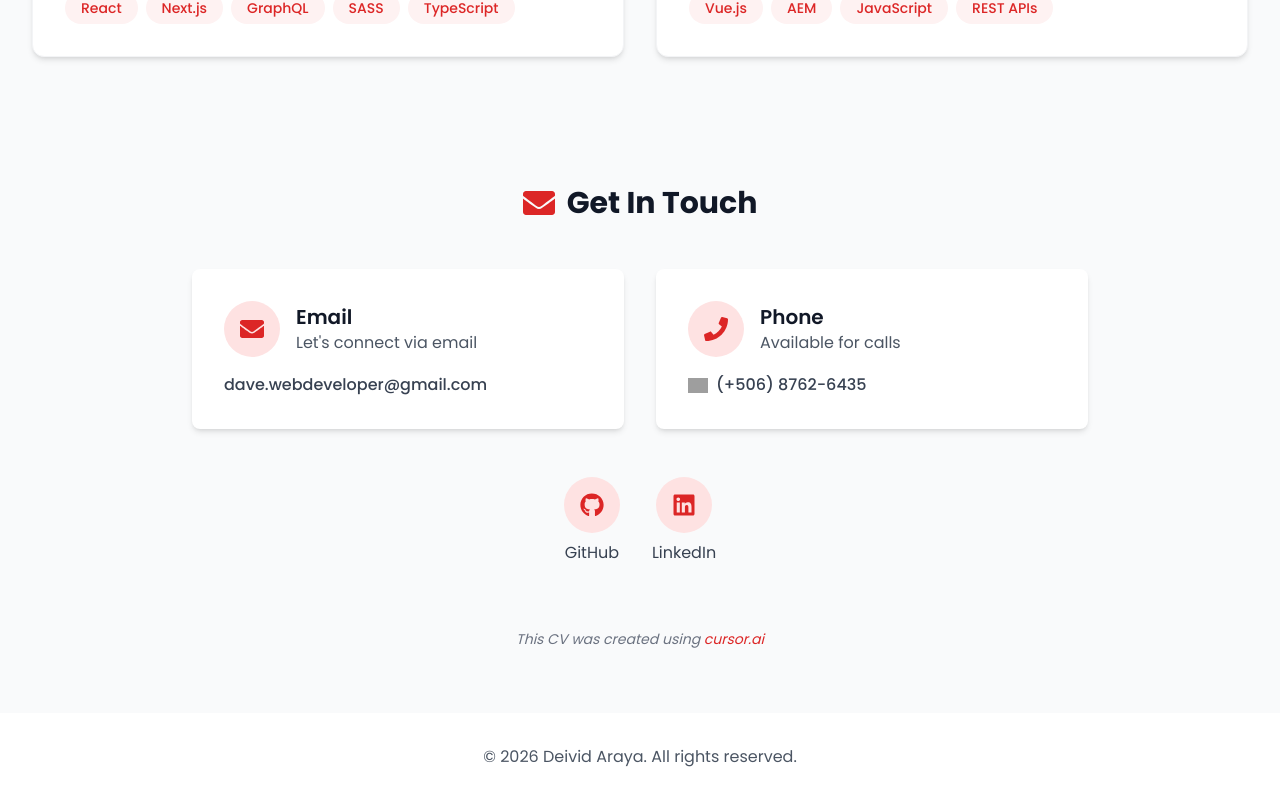
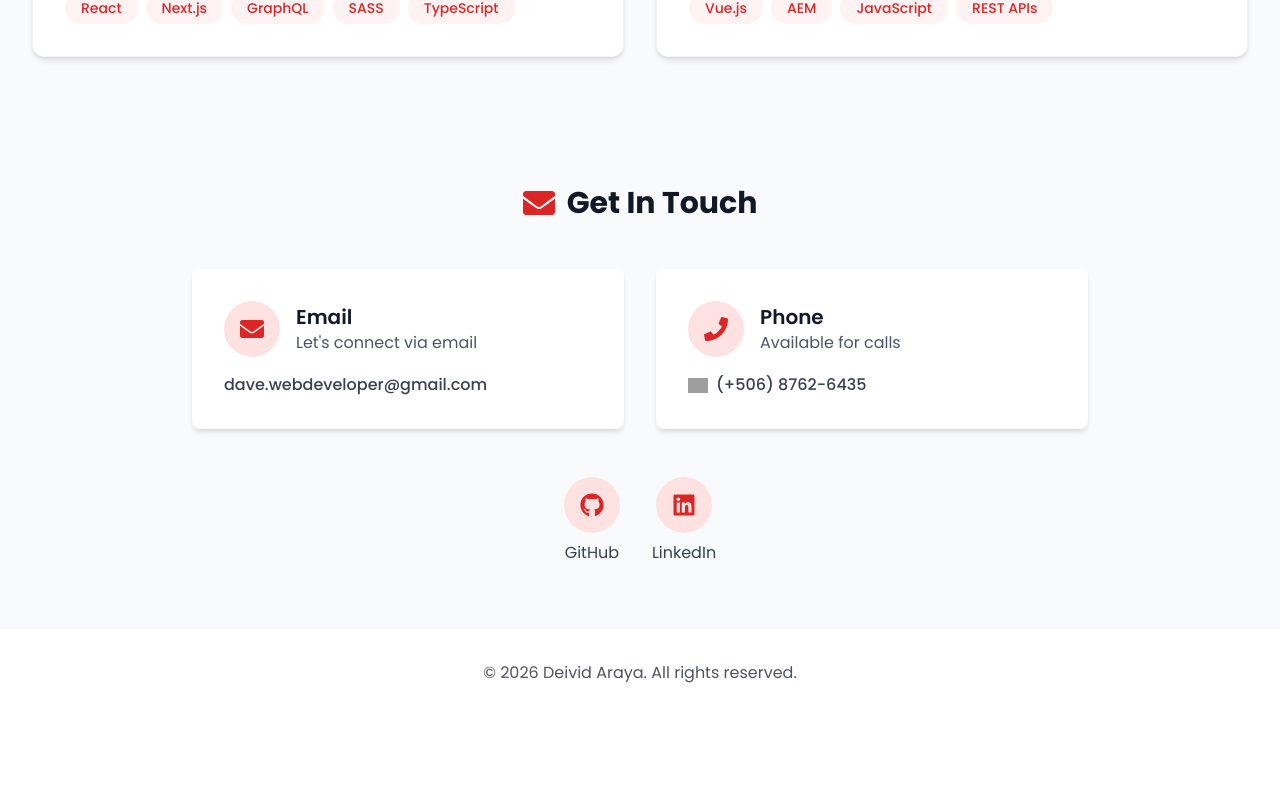
Before and after one commit to Daveveloper/cv-project, a React (Vite) app: page / in a window 1280 px wide. Shown: the part 3333-4134 px from the top of the page. After the commit the page ends 4050 px from the top, so only its background shows below. Built offline with nearby package versions, Linux system fonts and the light colour scheme; grey boxes are pictures that could not be loaded.

Commit message:
fix: remove cursor.ai credit from Contact section

```diff
--- a/src/components/sections/Contact.tsx
+++ b/src/components/sections/Contact.tsx
@@ -99,18 +99,6 @@ const Contact: React.FC = () => {
             </motion.a>
           </div>
         </div>
-
-        <p className="text-sm text-gray-500 italic text-center mt-16">
-          This CV was created using{' '}
-          <a
-            href="https://cursor.ai"
-            target="_blank"
-            rel="noreferrer"
-            className="text-red-600 hover:underline"
-          >
-            cursor.ai
-          </a>
-        </p>
       </div>
     </section>
   );
```
